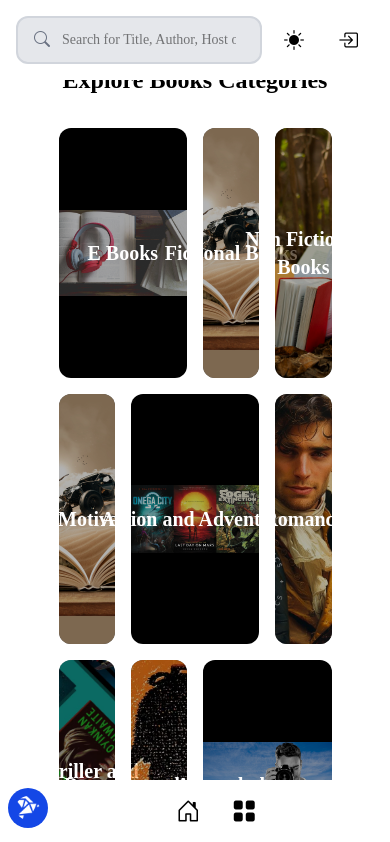
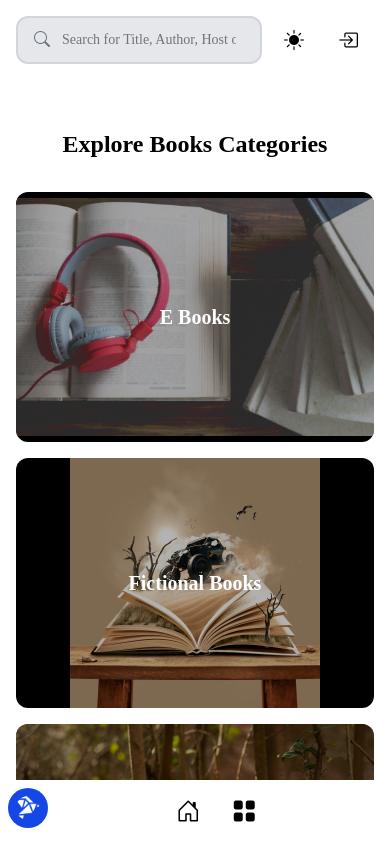
Before and after one commit to DolenDeori/Online_LMS_IBM, a React (Vite) app in the folder frontend/: page /home/category in a window 390 px wide. Shown: the top 842 px of the page. Built offline with nearby package versions, Linux system fonts and the light colour scheme; a web font is replaced by a local one.

Commit message:
feat: improve layout responsiveness in BookInfo, Category, and Home components

```diff
--- a/frontend/src/pages/BookInfo.tsx
+++ b/frontend/src/pages/BookInfo.tsx
@@ -98,7 +98,7 @@ const BookInfo = ({ darkMode }: { darkMode: boolean }) => {
     <main
       className={`${darkMode ? "bg-gray-950" : "bg-white"} py-8 duration-200`}
     >
-      <section className="p-4 lg:flex justify-center lg:w-[50%] gap-4 m-auto rounded-2xl font-funnel">
+      <section className="p-4 lg:flex justify-center md:w-[70%] lg:w-[50%] gap-4 m-auto rounded-2xl font-funnel">
         <button
           onClick={handleBackButton}
           className={` ${
--- a/frontend/src/pages/Category.tsx
+++ b/frontend/src/pages/Category.tsx
@@ -3,9 +3,11 @@ import { images } from "@/constants";
 const Category = ({ darkMode }: { darkMode: boolean }) => {
   return (
     <section
-      className={`${darkMode ? "bg-gray-950" : "bg-white"} py-16 duration-200`}
+      className={`${
+        darkMode ? "bg-gray-950" : "bg-white"
+      } md:py-16 py-32 duration-200`}
     >
-      <div className="text-center font-funnel w-[70%] m-auto">
+      <div className="text-center font-funnel px-4 lg:w-[70%] m-auto">
         <h1
           className={`${
             darkMode ? "text-white" : "text-black"
@@ -13,8 +15,8 @@ const Category = ({ darkMode }: { darkMode: boolean }) => {
         >
           Explore Books Categories
         </h1>
-        <div className="grid grid-cols-4 mt-8 gap-4 duration-200">
-          <div className="bg-black h-[250px] rounded-xl col-span-2 hover:scale-95 duration-300 flex justify-center items-center cursor-pointer overflow-hidden">
+        <div className="grid grid-cols-1 md:grid-cols-2 lg:grid-cols-4 mt-8 gap-4 duration-200">
+          <div className="bg-black h-[250px] rounded-xl lg:col-span-2 hover:scale-95 duration-300 flex justify-center items-center cursor-pointer overflow-hidden">
             <img src={images.audio_book} alt="" className="opacity-70" />
             <p className="absolute text-white font-bold text-xl">E Books</p>
           </div>
@@ -48,7 +50,7 @@ const Category = ({ darkMode }: { darkMode: boolean }) => {
               Slef Motivation
             </p>
           </div>
-          <div className="bg-black h-[250px] rounded-xl col-span-2 hover:scale-95 duration-300 flex justify-center items-center cursor-pointer overflow-hidden">
+          <div className="bg-black h-[250px] rounded-xl lg:col-span-2 hover:scale-95 duration-300 flex justify-center items-center cursor-pointer overflow-hidden">
             <img
               src={images.action_books}
               alt=""
@@ -86,7 +88,7 @@ const Category = ({ darkMode }: { darkMode: boolean }) => {
               Detective and mystery
             </p>
           </div>
-          <div className="bg-black h-[250px] rounded-xl col-span-2 hover:scale-95 duration-300 flex justify-center items-center cursor-pointer overflow-hidden">
+          <div className="bg-black h-[250px] rounded-xl md:col-span-2 hover:scale-95 duration-300 flex justify-center items-center cursor-pointer overflow-hidden">
             <img
               src={images.art_photography}
               alt=""
--- a/frontend/src/pages/Home.tsx
+++ b/frontend/src/pages/Home.tsx
@@ -39,7 +39,7 @@ const Home = ({
 
   return (
     <>
-      <main className={` h-svh font-funnel`}>
+      <main className={` h-svh font-funnel py-20 md:py-8 lg:py-4`}>
         <section
           className={`p-4 ${
             darkMode ? "bg-gray-950" : "bg-white"
@@ -53,7 +53,7 @@ const Home = ({
             {home_title}
           </h1>
 
-          <div className="lg:columns-6 md:columns-3 md:space-y-12 space-y-6 lg:space-y-8 mt-5 mb-5">
+          <div className="lg:columns-6 md:columns-3 sm:columns-2 md:space-y-12 space-y-6 lg:space-y-8 mt-5 mb-5">
             {loading ? (
               <div className="flex justify-center items-center h-32">
                 <div className="animate-spin rounded-full h-10 w-10 border-b-2 border-gray-500"></div>
```
